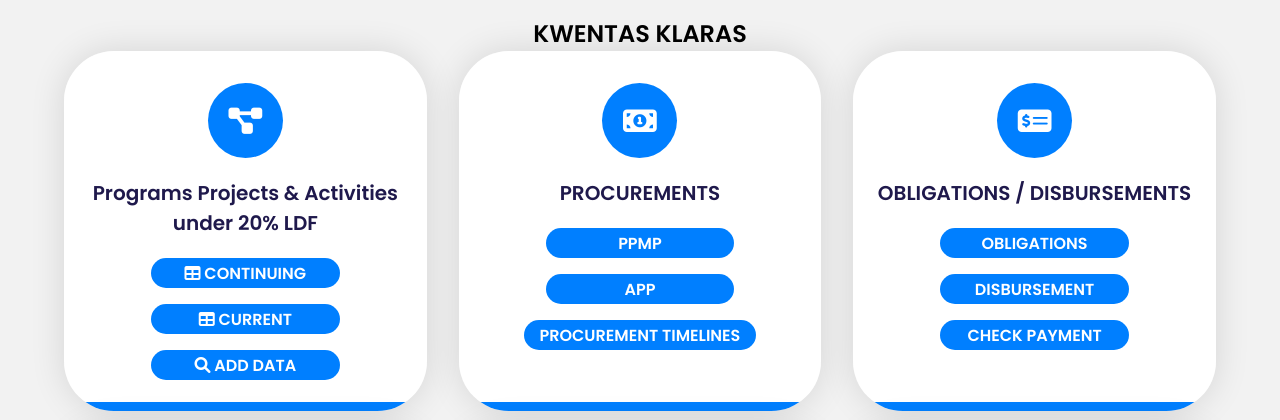
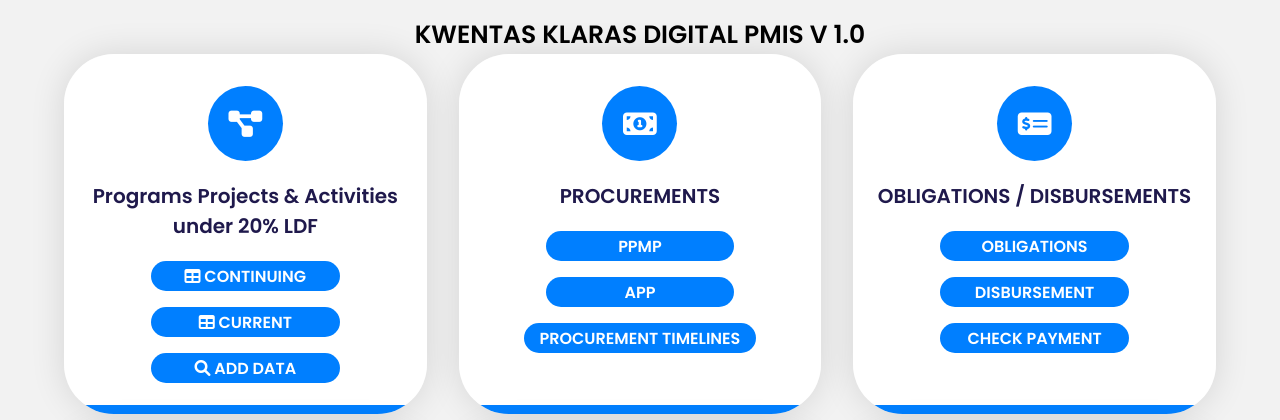
Before and after one commit to hanz-archer/KwentasKlaras, a Django app: page /homepage/ in a window 1280 px wide. Shown: the top 420 px of the page. Run offline with Django 5.2, Linux system fonts and the light colour scheme; a user stored in the database is signed in.

Commit message:
Design Edit

```diff
--- a/KwentasApp/static/KwentasApp/css/homepage.css
+++ b/KwentasApp/static/KwentasApp/css/homepage.css
@@ -9,6 +9,10 @@ section {
   width: 100%;
   display: grid;
   place-items: center;
+}
+.section-heading{
+  font-size: 25px;
+  font-style: bold;
 }
 .row {
   display:flex;
@@ -111,7 +115,6 @@ p {
     white-space: wrap;
   }
 }
-
 
 .btn {
   display: block;
--- a/KwentasApp/templates/KwentasApp/continuing.html
+++ b/KwentasApp/templates/KwentasApp/continuing.html
@@ -43,7 +43,7 @@
                     </div>
 
 
-                        <button type="submit" class="status delivered" style="width: 10%;font-size: 20px;">Search</button>
+                    <button type="submit" class="status delivered" style="width: 10%;font-size: 20px; margin-right: 230px;">Search</button>
 
                     </form>
 
--- a/KwentasApp/templates/KwentasApp/homepage.html
+++ b/KwentasApp/templates/KwentasApp/homepage.html
@@ -17,7 +17,7 @@
   <body>
     <section>
       <div class="row">
-        <h1 class="section-heading">KWENTAS KLARAS</h1>
+        <h1 class="section-heading">KWENTAS KLARAS DIGITAL PMIS V 1.0</h1>
       </div>
       <div class="row">
         <div class="column">
```
Also changed, not shown: KwentasApp/templates/KwentasApp/ongoing.html (+1 -18 lines), db.sqlite3.
